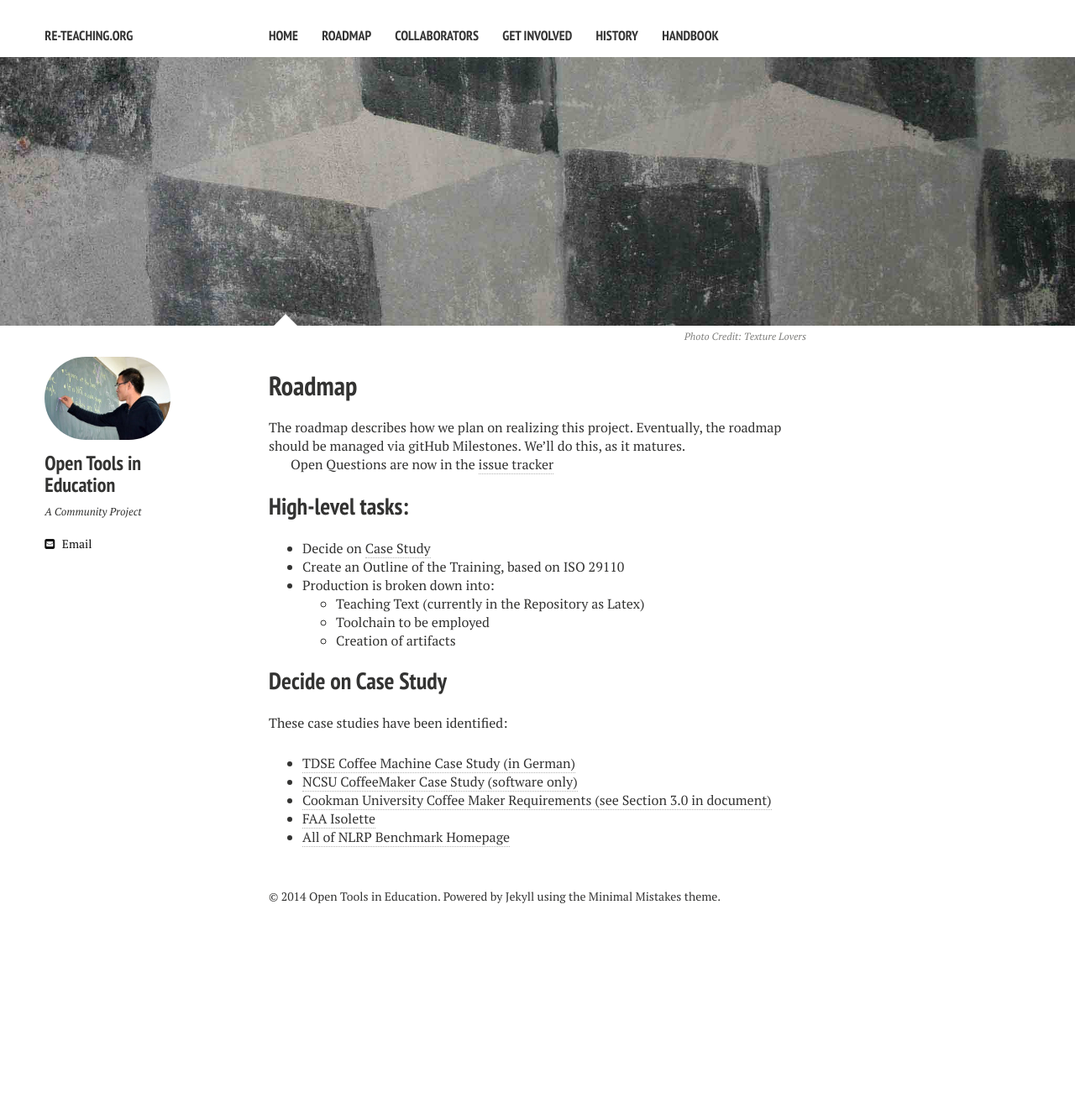
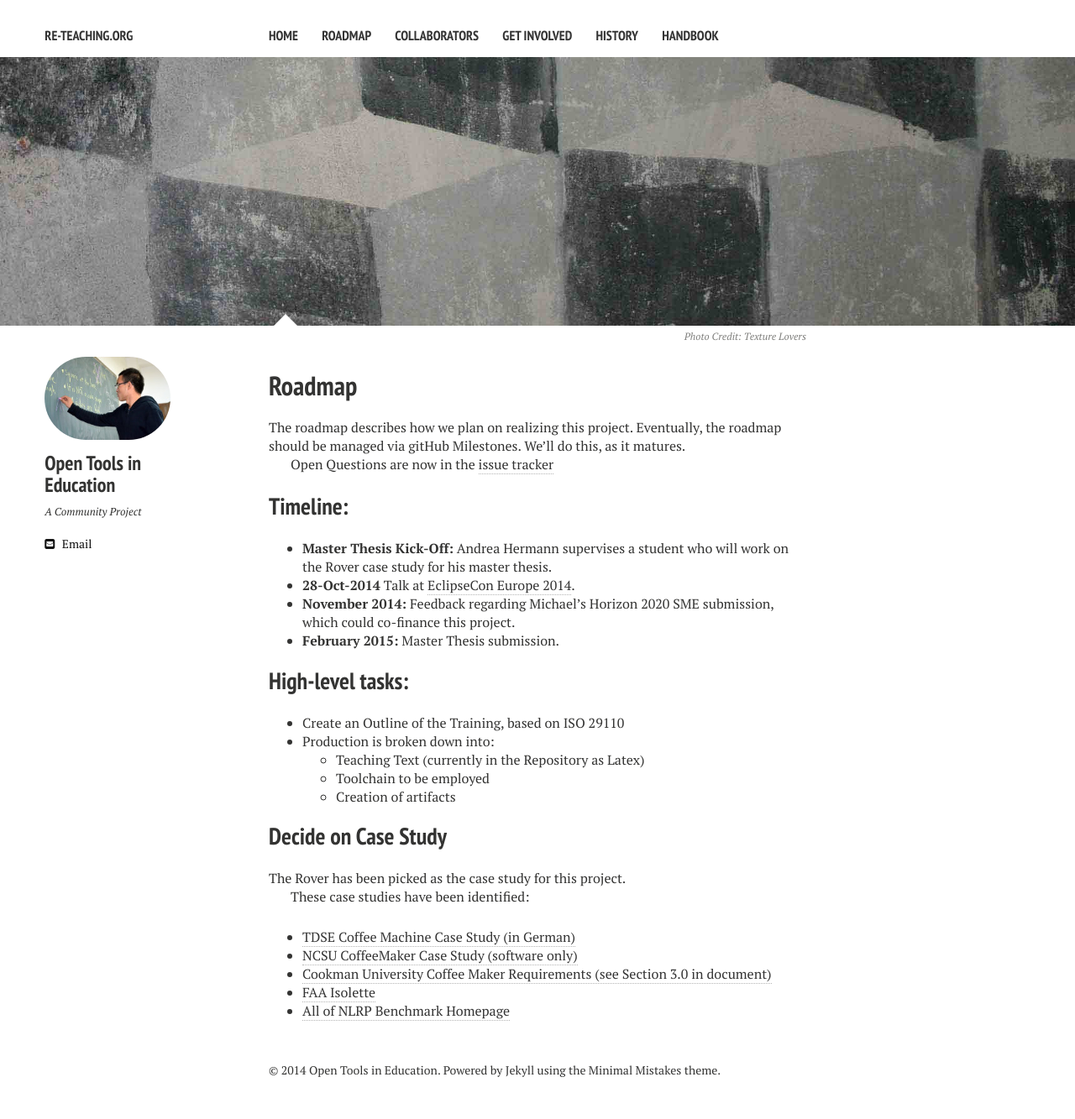
Before and after one commit to jastram/teaching, a Jekyll site: the page built from roadmap/index.md, in a window 1280 px wide. Shown: the whole page at 84% size. Built offline with Jekyll 4.4.1, drawn with Linux system fonts in a browser that asks for light colours; nearby versions of some CDN libraries; before the commit the page ends 1126 px from its top, so only the background shows below that.

Commit message:
Work on website

```diff
--- a/roadmap/index.md
+++ b/roadmap/index.md
@@ -14,9 +14,15 @@ The roadmap describes how we plan on realizing this project.  Eventually, the ro
 
 Open Questions are now in the [issue tracker](https://github.com/jastram/teaching/labels/question)
 
+## Timeline:
+
+* **Master Thesis Kick-Off:** Andrea Hermann supervises a student who will work on the Rover case study for his master thesis.
+* **28-Oct-2014** Talk at [EclipseCon Europe 2014](https://www.eclipsecon.org/europe2014/session/eclipse-teaching-systems-engineering-35-minute-standard-talk).
+* **November 2014:** Feedback regarding Michael's Horizon 2020 SME submission, which could co-finance this project.
+* **February 2015:** Master Thesis submission.
+
 ## High-level tasks:
 
-* Decide on [Case Study](https://wiki.eclipse.org/RMF/Teaching#Case_Study)
 * Create an Outline of the Training, based on ISO 29110
 * Production is broken down into:
   * Teaching Text (currently in the Repository as Latex)
@@ -25,6 +31,8 @@ Open Questions are now in the [issue tracker](https://github.com/jastram/teachin
 
 ## Decide on Case Study
 
+The Rover has been picked as the case study for this project.
+
 These case studies have been identified:
 
 * [TDSE Coffee Machine Case Study (in German)](http://www.tdse.org/tvp.html)
```
Also changed, not shown: index.md (+2 -1 lines).
